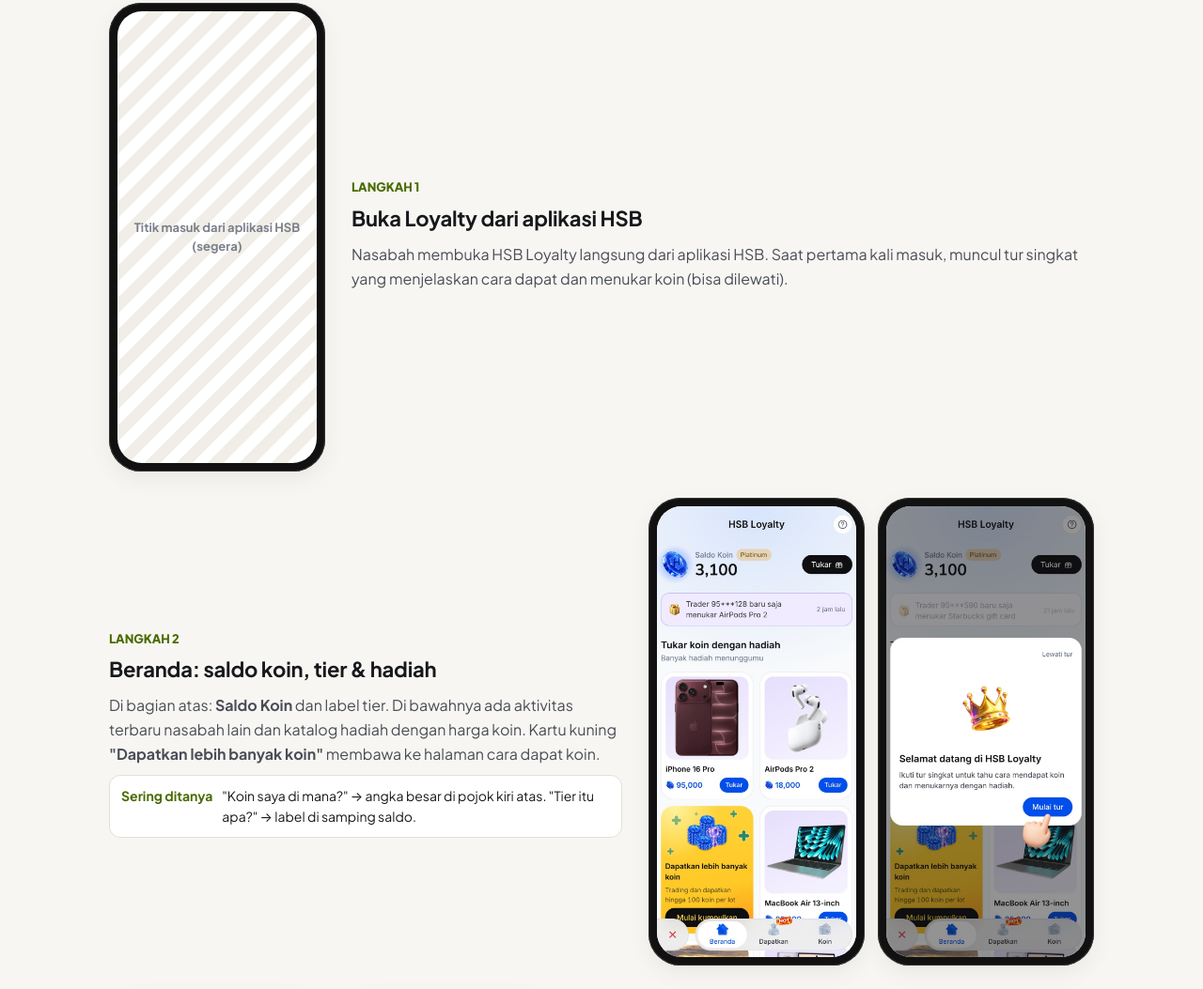
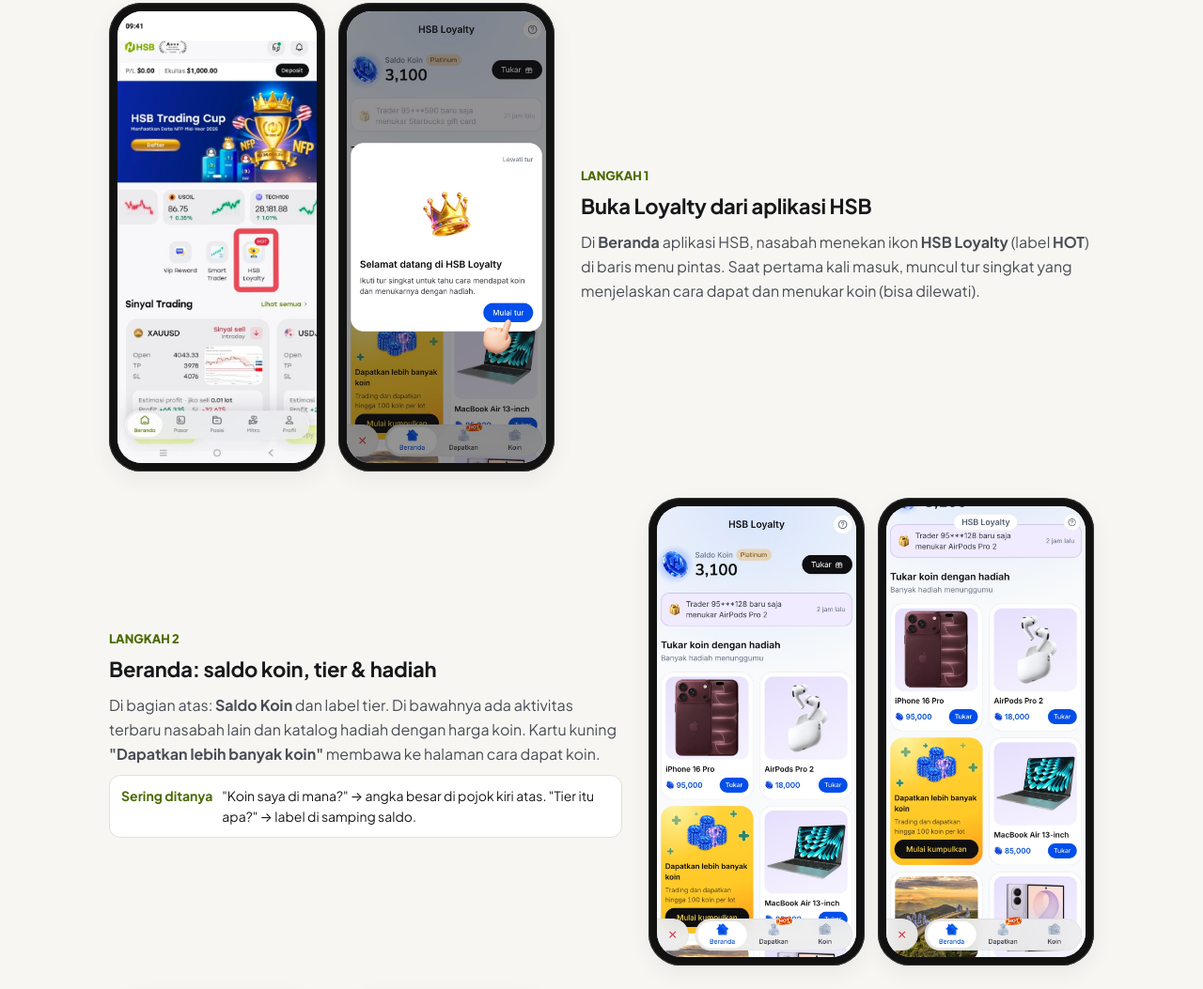
Before and after one commit to nemodao/lytpg_training, a plain HTML site: page index.html in a window 1280 px wide. Shown: the part 3371-4424 px from the top of the page at 94% size. Drawn offline with Linux system fonts and the light colour scheme.

Commit message:
Add app entry-point screenshot to client journey step 1
Real HSB app home screen (status bar and equity masked) showing the
HSB Loyalty shortcut; step 2 now pairs home with the reward grid.

Co-Authored-By: Claude Opus 5.5 <noreply@anthropic.com>

```diff
--- a/index.html
+++ b/index.html
@@ -359,16 +359,16 @@ footer .wrap{display:flex;flex-wrap:wrap;gap:12px;justify-content:space-between}
 
     <div class="journey">
       <div class="jstep">
-        <div class="phones"><figure class="phone missing"><span class="ph"><span class="id">Titik masuk dari aplikasi HSB<br>(segera)</span><span class="en">Entry point from the HSB app<br>(coming soon)</span></span></figure></div>
+        <div class="phones"><figure class="phone"><img src="images/id/00_app_entry.jpg" alt="Ikon HSB Loyalty di Beranda aplikasi HSB" loading="lazy" onerror="this.parentNode.classList.add('missing')"><span class="ph">00</span></figure><figure class="phone"><img src="images/id/02_beranda_tur.jpg" alt="Tur pertama kali" loading="lazy" onerror="this.parentNode.classList.add('missing')"><span class="ph">02</span></figure></div>
         <div class="jtext"><span class="k"><span class="id">LANGKAH 1</span><span class="en">STEP 1</span></span>
           <h3><span class="id">Buka Loyalty dari aplikasi HSB</span><span class="en">Open Loyalty from the HSB app</span></h3>
-          <p><span class="id">Nasabah membuka HSB Loyalty langsung dari aplikasi HSB. Saat pertama kali masuk, muncul tur singkat yang menjelaskan cara dapat dan menukar koin (bisa dilewati).</span><span class="en">The client opens HSB Loyalty straight from the HSB app. On the first visit, a short tour explains how to earn and redeem coins (it can be skipped).</span></p></div>
+          <p><span class="id">Di <b>Beranda</b> aplikasi HSB, nasabah menekan ikon <b>HSB Loyalty</b> (label <b>HOT</b>) di baris menu pintas. Saat pertama kali masuk, muncul tur singkat yang menjelaskan cara dapat dan menukar koin (bisa dilewati).</span><span class="en">On the HSB app <b>Home</b> screen, the client taps the <b>HSB Loyalty</b> icon (with the <b>HOT</b> tag) in the shortcut row. On the first visit, a short tour explains how to earn and redeem coins (it can be skipped).</span></p></div>
       </div>
 
       <div class="jstep">
         <div class="phones">
           <figure class="phone"><img src="images/id/01_beranda.jpg" alt="Beranda HSB Loyalty" loading="lazy" onerror="this.parentNode.classList.add('missing')"><span class="ph">01</span></figure>
-          <figure class="phone"><img src="images/id/02_beranda_tur.jpg" alt="Tur pertama kali" loading="lazy" onerror="this.parentNode.classList.add('missing')"><span class="ph">02</span></figure>
+          <figure class="phone"><img src="images/id/03_beranda_hadiah.jpg" alt="Katalog hadiah" loading="lazy" onerror="this.parentNode.classList.add('missing')"><span class="ph">03</span></figure>
         </div>
         <div class="jtext"><span class="k"><span class="id">LANGKAH 2</span><span class="en">STEP 2</span></span>
           <h3><span class="id">Beranda: saldo koin, tier &amp; hadiah</span><span class="en">Home: coin balance, tier &amp; rewards</span></h3>
```
Also changed, not shown: images/id/00_app_entry.jpg (added).
